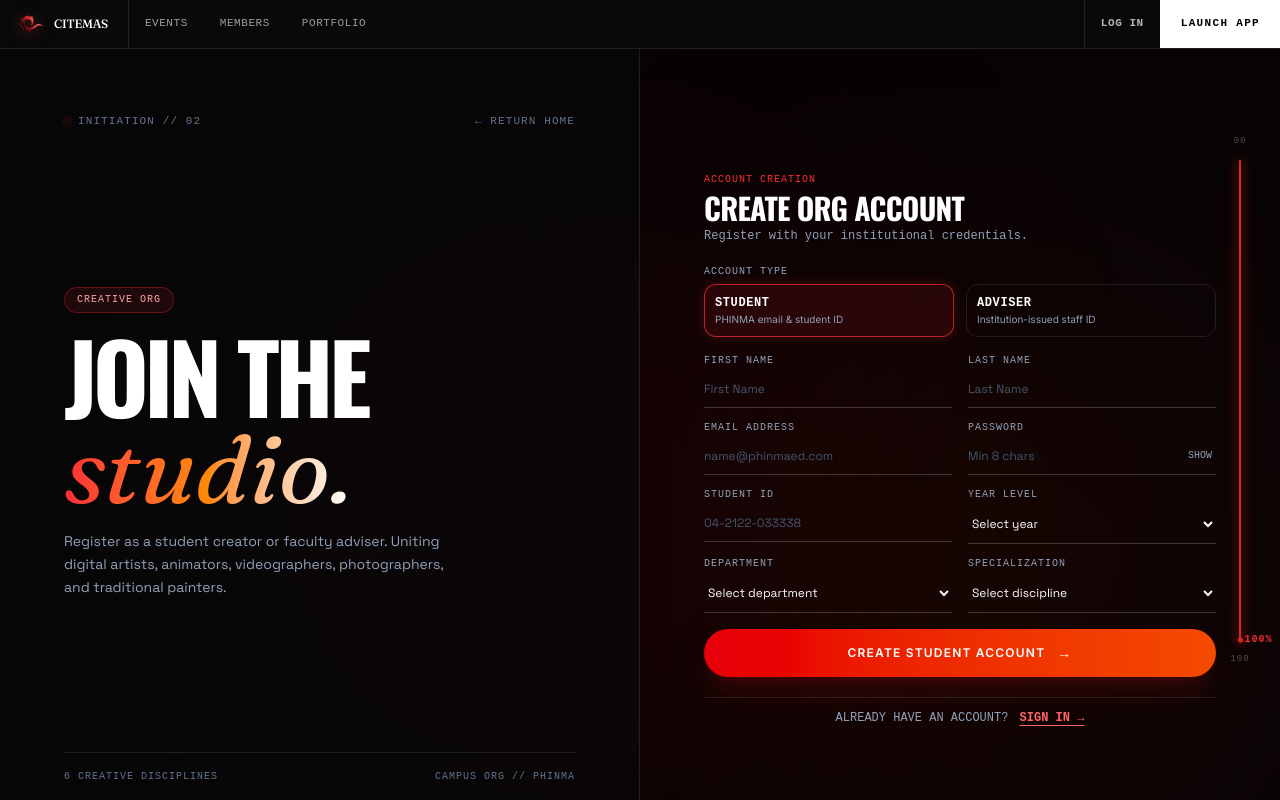
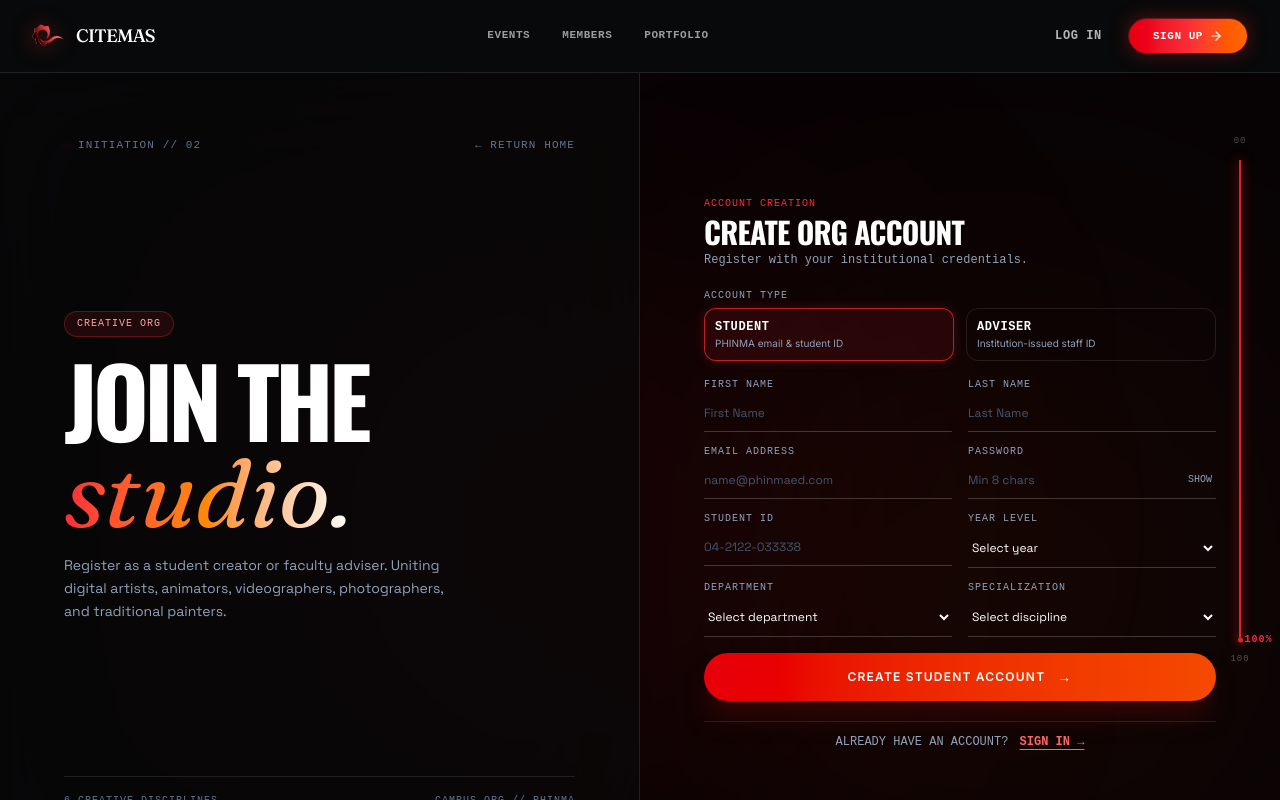
Before and after one commit to dropoflife13/citemas-portal, a Next.js app: page /register in a window 1280 px wide. Shown: the top 800 px of the page. Built offline with nearby package versions, Linux system fonts and the light colour scheme; a web font is replaced by a local one.

Commit message:
feat(uiux): restore normal-flow navbar with unique red-orange CTA, reposition marquee under hero text with gradient mask, and add section cuts

```diff
--- a/components/Navbar.jsx
+++ b/components/Navbar.jsx
@@ -7,7 +7,7 @@
 import { useRouter, usePathname } from 'next/navigation';
 import { useBodyScrollLock } from '@/lib/useBodyScrollLock';
 import AdminNotificationBell from './AdminNotificationBell';
-import { LogOut } from 'lucide-react';
+import { LogOut, ArrowRight } from 'lucide-react';
 
 // CITEMAS Palette
 const CITEMAS_RED = '#DC2626';
@@ -79,158 +79,160 @@
   return (
     <nav
       id="site-nav"
-      className="sticky top-0 left-0 z-50 w-full border-b border-white/10 bg-[#090a0b]/95 backdrop-blur-sm"
+      className="relative w-full z-30 border-b border-white/10 bg-[#090a0b]/95 backdrop-blur-md px-6 py-3.5 sm:px-8 text-[12px] font-semibold uppercase tracking-widest"
     >
-      <div className="flex h-12 items-stretch justify-between">
-        {/* Left — Brand Logo & Main Links */}
-        <div className="flex min-w-0 items-stretch">
+      <div className="mx-auto flex h-11 max-w-7xl items-center justify-between gap-4">
+        {/* Left — Brand Logo */}
         <Link
           href="/"
-            className="flex items-center border-r border-white/10 px-4 hover:opacity-80 sm:px-5 transition-opacity"
+          className="group flex shrink-0 items-center gap-3 transition-transform duration-150 active:scale-95"
         >
-            <div className="relative flex h-6 w-6 items-center justify-center">
+          <div className="relative flex h-8 w-8 items-center justify-center transition-all duration-200 group-hover:scale-105">
             <img
               src="/logo.png"
               alt="CITEMAS"
-                className="h-full w-full object-contain filter drop-shadow-[0_2px_8px_rgba(220,38,38,0.5)]"
+              className="h-full w-full object-contain filter drop-shadow-[0_2px_10px_rgba(220,38,38,0.5)]"
             />
           </div>
           <span
-              className="ml-2.5 hidden sm:inline text-xs font-black tracking-tight text-white"
+            className="text-base sm:text-lg font-black tracking-[-0.04em] text-white transition-colors duration-200 group-hover:text-red-400"
             style={{ fontFamily: 'Fraunces, Georgia, serif' }}
           >
             CITEMAS
           </span>
         </Link>
 
-          {/* Primary Navigation Links (Screens ≥ 1024px) */}
-          <div className="hidden min-w-0 items-stretch lg:flex">
-            <ul className="flex h-full items-stretch">
+        {/* Center — Primary Navigation Links (Screens ≥ 1024px) */}
+        <div className="hidden items-center justify-center gap-6 lg:flex xl:gap-8">
           {loading ? (
-                <li className="flex items-center px-4 gap-3">
-                  <div className="h-3 w-12 rounded bg-white/10 animate-pulse" />
-                  <div className="h-3 w-12 rounded bg-white/10 animate-pulse" />
-                  <div className="h-3 w-12 rounded bg-white/10 animate-pulse" />
-                </li>
+            <div className="flex animate-pulse items-center gap-6">
+              <div className="h-3 w-14 rounded-full bg-white/10" />
+              <div className="h-3 w-14 rounded-full bg-white/10" />
+              <div className="h-3 w-14 rounded-full bg-white/10" />
+            </div>
           ) : (
             centerLinks.map((link) => {
               const isActive = pathname === link.href;
               return (
-                    <li key={link.href} className="flex items-stretch">
                 <Link
+                  key={link.href}
                   href={link.href}
-                        className="group flex h-full items-center px-2 font-mono text-[11px] uppercase tracking-wider whitespace-nowrap"
-                      >
-                        <span
-                          className={`flex items-center px-2 py-0.5 transition-colors ${
-                            isActive
-                              ? 'bg-white text-black font-bold'
-                              : 'text-white/60 group-hover:text-white group-hover:bg-white/10'
+                  className={`group relative py-1 text-[11px] font-mono tracking-wider transition-all duration-150 hover:text-white ${
+                    isActive ? 'text-white font-bold' : 'text-white/60'
                   }`}
                 >
+                  <span className="relative z-10 flex items-center gap-1.5">
+                    {isActive && <span className="h-1.5 w-1.5 rounded-full bg-red-500 animate-pulse" />}
                     {link.label}
                   </span>
+                  {isActive && (
+                    <span className="absolute bottom-0 left-0 right-0 h-[2px] rounded-full bg-gradient-to-r from-red-500 to-orange-400" />
+                  )}
                 </Link>
-                    </li>
               );
             })
           )}
-            </ul>
-          </div>
         </div>
 
-        {/* Right — Technical Actions & ArtCraft Block CTA */}
-        <div className="flex shrink-0 items-stretch">
-          <div className="hidden items-stretch md:flex">
+        {/* Right — Actions & Unique Themed CTA Button */}
+        <div className="flex items-center gap-3">
+          <div className="hidden items-center gap-3 lg:flex">
             {loading ? (
-              <div className="flex items-center px-4">
-                <div className="h-4 w-20 rounded bg-white/10 animate-pulse" />
-              </div>
+              <div className="h-8 w-24 animate-pulse rounded-full bg-white/10" />
             ) : user ? (
               <>
                 {/* Admin Link — super_admin only */}
                 {user.role === 'super_admin' && (
                   <Link
                     href="/admin"
-                    className="flex h-full items-center px-3 font-mono text-[11px] font-bold uppercase tracking-wider text-red-400 border-l border-white/10 hover:bg-red-500/10 transition-colors"
+                    className="rounded-full border border-red-500/40 bg-red-500/10 px-3 py-1 text-[11px] font-mono font-bold uppercase tracking-wider text-red-300 hover:border-red-400 hover:bg-red-500/20 transition-all active:scale-95"
                   >
                     Admin
                   </Link>
                 )}
 
                 {/* Staff Notification Bell */}
-                {isStaff && (
-                  <div className="flex w-12 items-center justify-center border-l border-white/10 text-white/70 hover:bg-white/5 transition-colors">
-                    <AdminNotificationBell />
-                  </div>
-                )}
+                {isStaff && <AdminNotificationBell />}
 
                 {/* User Profile Badge */}
                 <Link
                   href="/profile"
-                  className="flex h-full items-center gap-2 px-3.5 font-mono text-[11px] uppercase tracking-wider text-white/80 border-l border-white/10 hover:bg-white/5 hover:text-white transition-colors"
+                  className="flex items-center gap-2 rounded-full border border-white/10 bg-white/[0.04] px-3.5 py-1.5 text-[11px] font-mono text-white/90 hover:border-white/20 hover:bg-white/[0.08] transition-all active:scale-95"
                 >
                   <span className="text-xs">👤</span>
                   <span className="font-bold">{user.firstName}</span>
                   {user.role && (
-                    <span className="text-[9px] text-white/40">
+                    <span className="text-[9px] uppercase text-white/50">
                       ({user.role === 'user' ? 'student' : user.role.replace('_', ' ')})
                     </span>
                   )}
                 </Link>
 
                 {/* Logout Button with Tooltip */}
-                <div className="group relative flex items-stretch">
+                <div className="group relative flex items-center">
                   <button
                     onClick={handleLogout}
                     aria-label="Log Out"
-                    className="flex w-12 h-full items-center justify-center border-l border-white/10 text-red-400 hover:bg-red-500/20 hover:text-red-300 transition-colors cursor-pointer"
+                    className="flex items-center justify-center rounded-full border border-white/10 p-2 text-red-400 hover:border-red-500/50 hover:bg-red-600/20 hover:text-red-300 transition-all active:scale-95 cursor-pointer"
                   >
                     <LogOut className="h-3.5 w-3.5" />
                   </button>
-                  <span className="absolute top-full right-0 mt-1 hidden group-hover:block bg-white text-black text-[9px] font-mono font-bold px-1.5 py-0.5 shadow-lg whitespace-nowrap z-50">
+                  <span className="absolute top-full right-0 mt-2 hidden group-hover:block bg-white text-black text-[10px] font-mono font-bold px-2 py-0.5 rounded shadow-lg whitespace-nowrap z-50">
                     LOG OUT
                   </span>
                 </div>
 
-                {/* High-Contrast Full-Height CTA */}
+                {/* Logged-in Primary CTA: Studio Hub */}
                 <Link
                   href="/dashboard"
-                  className="inline-flex items-center justify-center gap-2 font-mono font-bold uppercase tracking-[0.12em] text-[11px] h-full border-l border-white/10 bg-white text-black hover:bg-white/90 px-5 transition-opacity whitespace-nowrap"
+                  className="group relative inline-flex items-center justify-center gap-2 px-5 py-2 rounded-full text-xs font-bold uppercase tracking-widest text-white overflow-hidden transition-all duration-300 shadow-[0_0_20px_rgba(220,38,38,0.35)] hover:shadow-[0_0_30px_rgba(234,88,12,0.55)] active:scale-95 border border-red-500/40"
                 >
-                  Studio Hub
+                  <span className="absolute inset-0 bg-gradient-to-r from-red-600 via-red-500 to-orange-500 transition-transform duration-300 group-hover:scale-105" />
+                  <span className="absolute inset-0 opacity-0 group-hover:opacity-100 bg-[radial-gradient(circle_at_center,rgba(255,255,255,0.25)_0%,transparent_70%)] transition-opacity duration-300" />
+                  <span className="relative z-10 flex items-center gap-1.5 font-mono text-[11px] font-extrabold tracking-wider">
+                    <span>Studio Hub</span>
+                    <ArrowRight className="h-3.5 w-3.5 transition-transform duration-300 group-hover:translate-x-1" />
+                  </span>
                 </Link>
               </>
             ) : (
               <>
+                {/* Log In Link */}
                 <Link
                   href="/login"
-                  className="flex h-full items-center px-4 font-mono text-[11px] font-bold uppercase tracking-wider text-white/70 border-l border-white/10 hover:bg-white/5 hover:text-white transition-colors"
+                  className="px-3.5 py-1.5 text-xs font-mono uppercase tracking-wider text-white/70 hover:text-white transition-colors"
                 >
                   Log In
                 </Link>
+
+                {/* Unique Themed Sign Up CTA Button (Replacing LAUNCH APP) */}
                 <Link
                   href="/register"
-                  className="inline-flex items-center justify-center gap-2 font-mono font-bold uppercase tracking-[0.12em] text-[11px] h-full border-l border-white/10 bg-white text-black hover:bg-white/90 px-5 transition-opacity whitespace-nowrap"
+                  className="group relative inline-flex items-center justify-center gap-2 px-5 py-2 sm:px-6 sm:py-2.5 rounded-full text-xs font-bold uppercase tracking-widest text-white overflow-hidden transition-all duration-300 shadow-[0_0_20px_rgba(220,38,38,0.35)] hover:shadow-[0_0_30px_rgba(234,88,12,0.55)] active:scale-95 border border-red-500/40"
                 >
-                  Launch App
+                  <span className="absolute inset-0 bg-gradient-to-r from-red-600 via-red-500 to-orange-500 transition-transform duration-300 group-hover:scale-105" />
+                  <span className="absolute inset-0 opacity-0 group-hover:opacity-100 bg-[radial-gradient(circle_at_center,rgba(255,255,255,0.25)_0%,transparent_70%)] transition-opacity duration-300" />
+                  <span className="relative z-10 flex items-center gap-1.5 font-mono text-[11px] font-extrabold tracking-wider">
+                    <span>Sign Up</span>
+                    <ArrowRight className="h-3.5 w-3.5 transition-transform duration-300 group-hover:translate-x-1" />
+                  </span>
                 </Link>
               </>
             )}
           </div>
 
-          {/* Mobile Hamburger Button (Screens < 1024px) */}
-          <div className="flex items-stretch lg:hidden">
+          {/* Mobile Hamburger Button */}
+          <div className="flex items-center lg:hidden">
             <button
               onClick={() => setIsDrawerOpen(true)}
-              className="flex w-12 items-center justify-center border-l border-white/10 text-white/70 hover:bg-white/10 hover:text-white transition-colors"
-              aria-label="Open main menu"
+              className="flex items-center justify-center rounded-xl p-2 text-white/80 hover:bg-white/[0.08] hover:text-white transition-all active:scale-95"
+              aria-label="Open navigation menu"
               aria-expanded={isDrawerOpen}
             >
               <svg
                 xmlns="http://www.w3.org/2000/svg"
-                width="20"
-                height="20"
+                width="22"
+                height="22"
                 viewBox="0 0 24 24"
                 fill="none"
                 stroke="currentColor"
@@ -238,9 +240,7 @@
                 strokeLinecap="round"
                 strokeLinejoin="round"
               >
-                <path d="M4 5h16" />
-                <path d="M4 12h16" />
-                <path d="M4 19h16" />
+                <path d="M3.75 6.75h16.5M3.75 12h16.5m-16.5 5.25h16.5" />
               </svg>
             </button>
           </div>
@@ -382,10 +382,9 @@
                     <Link
                       href="/register"
                       onClick={closeDrawer}
-                      className="w-full py-2.5 text-center text-xs font-extrabold uppercase tracking-wider transition-all rounded-xl hover:brightness-110 shadow-md"
-                      style={{ background: CITEMAS_RED, color: CITEMAS_CREAM }}
+                      className="w-full py-2.5 text-center text-xs font-extrabold uppercase tracking-widest text-white transition-all rounded-xl shadow-lg bg-gradient-to-r from-red-600 via-red-500 to-orange-500 hover:brightness-110 active:scale-95"
                     >
-                      Register
+                      Sign Up
                     </Link>
                   </div>
                 </>
```
Also changed, not shown: app/page.tsx (+39 -34 lines). Lines whose indentation alone changed are shown as unchanged.
